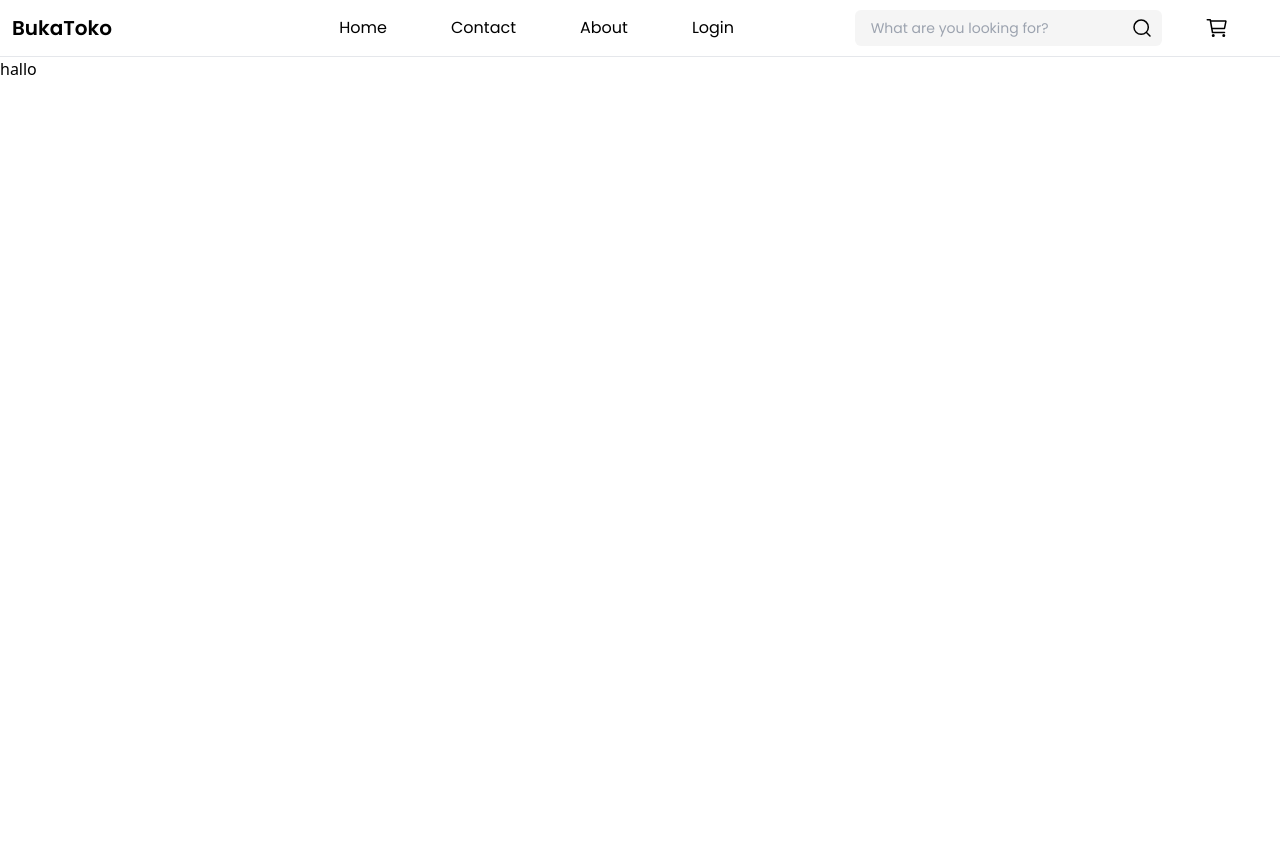
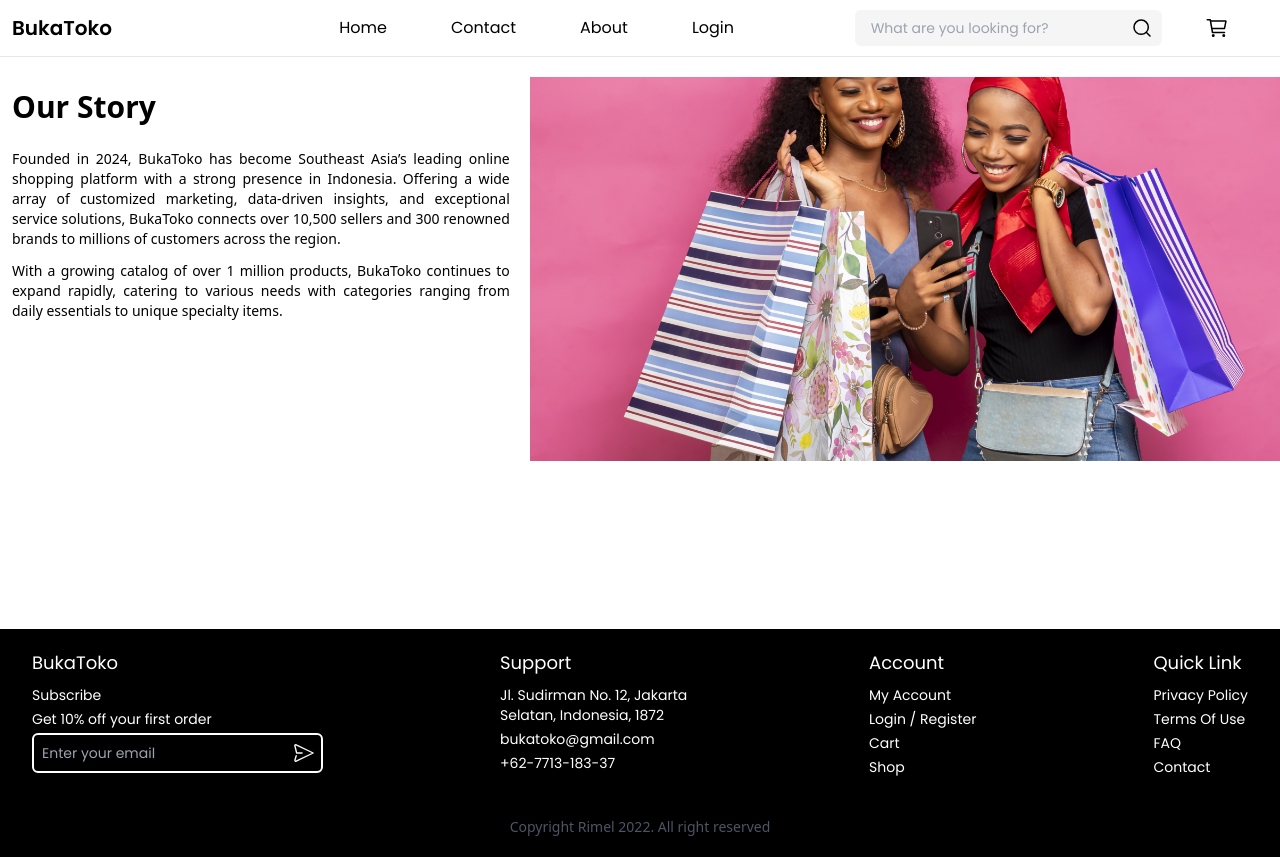
Before and after one commit to qaininaa/Final-Project-E-Commerce, a React (Vite) app: page /about in a window 1280 px wide. Before the commit the page ends 800 px from the top, so only its background shows below. Built offline with nearby package versions, Linux system fonts and the light colour scheme; no server answers.

Commit message:
update about page

```diff
--- a/src/pages/about.jsx
+++ b/src/pages/about.jsx
@@ -1,5 +1,40 @@
+import AboutImage from "../../public/images/AboutImage.png";
+import FooterPage from "../components/Fragments/FooterPage";
+
 const AboutPage = () => {
-  return <div>hallo</div>;
+  return (
+    <div className="min-h-screen flex flex-col">
+      <div className="flex-grow">
+        <div className="md:flex mt-5 gap-2">
+          <div className="w-full h-80 msm:w-80 md:w-[65%] md:h-96 md:order-2">
+            <img
+              src={AboutImage}
+              alt="About Image"
+              className="w-full h-full object-cover"
+            />
+          </div>
+          <div className="p-3 md:w-[45%] md:order-1">
+            <h1 className="text-3xl font-semibold">Our Story</h1>
+            <p className="mt-6 mb-3 text-sm text-justify">
+              Founded in 2024, BukaToko has become Southeast Asia’s leading
+              online shopping platform with a strong presence in Indonesia.
+              Offering a wide array of customized marketing, data-driven
+              insights, and exceptional service solutions, BukaToko connects
+              over 10,500 sellers and 300 renowned brands to millions of
+              customers across the region.
+            </p>
+            <p className="text-sm text-justify">
+              With a growing catalog of over 1 million products, BukaToko
+              continues to expand rapidly, catering to various needs with
+              categories ranging from daily essentials to unique specialty
+              items.
+            </p>
+          </div>
+        </div>
+      </div>
+      <FooterPage />
+    </div>
+  );
 };
 
 export default AboutPage;
```
Also changed, not shown: public/images/AboutImage.png (added).
